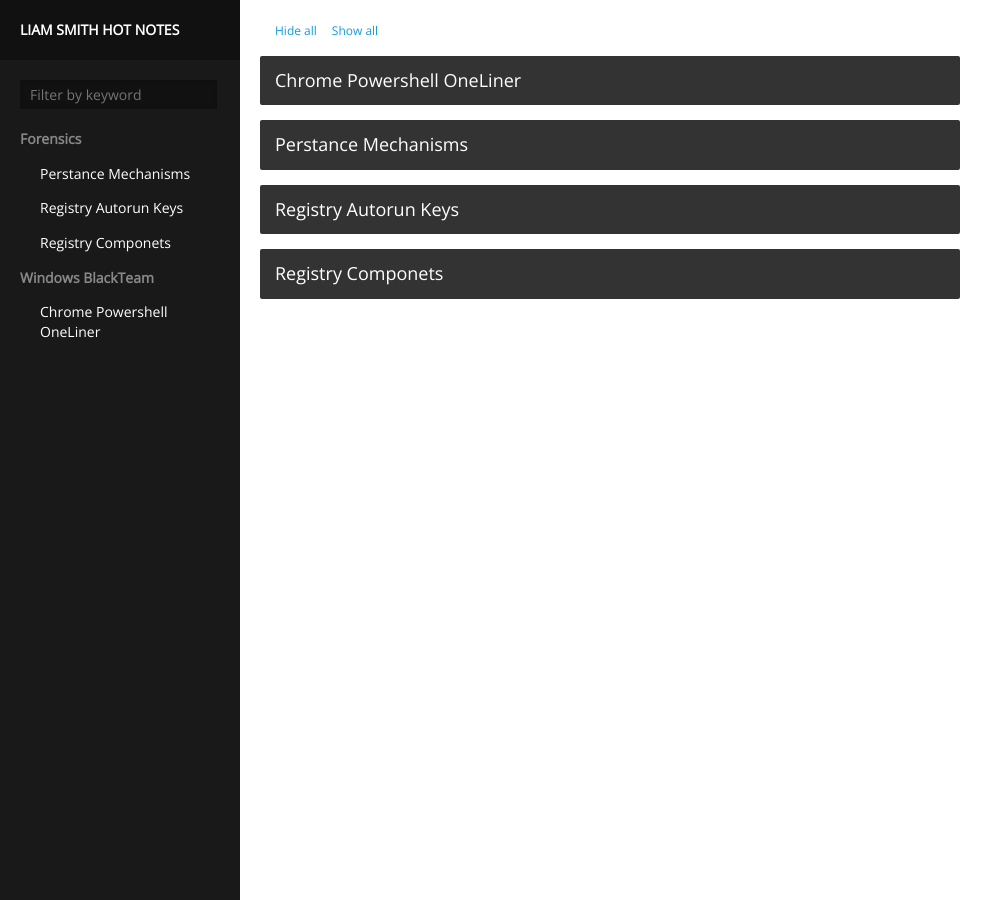
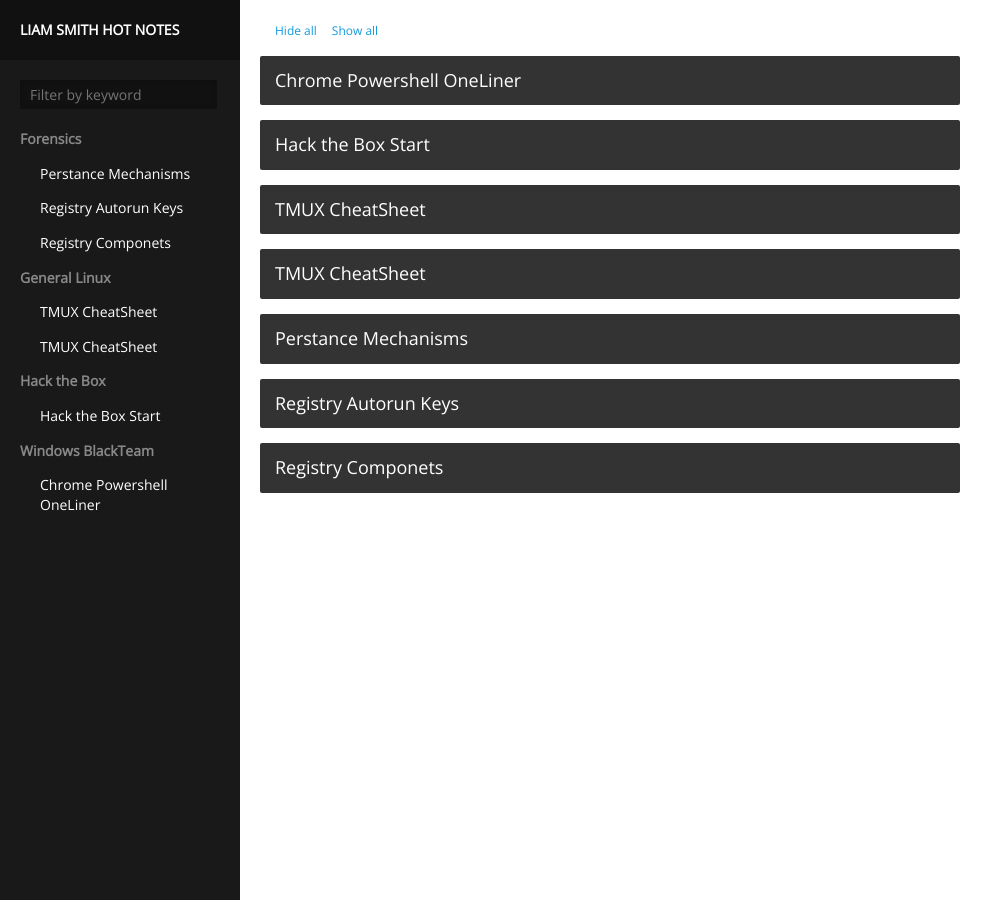
Before and after one commit to liamcs98/docs.liamsmith.nyc, a Jekyll site: the page built from index.html, in a window 1280 px wide. Shown: the whole page, without its empty margins (0-1003 px from the left). Built offline with Jekyll 4.4.1, drawn with Linux system fonts in a browser that asks for light colours.

Commit message:
Added TMUX and HTB

````diff
--- /dev/null
+++ b/_posts/2019-06-02-HackTheBox.md
@@ -0,0 +1,17 @@
+---
+category: 'Hack the Box'
+title: 'Hack the Box Start'
+
+layout: nil
+---
+
+These are the commands I use to start an Hack the Box Session.
+### Command
+
+```
+cd /opt/htbA
+tmux new -s HTA
+ctrl - r
+openvpn
+start
+```
````
Also changed, not shown: _posts/2018-02-01-Autorun-Persitance.md (+1 -1 lines), _posts/2019-06-01-TMUX.md (added, +39 -0 lines), _posts/2019-06-1-TMUX.md (added, +41 -0 lines).
